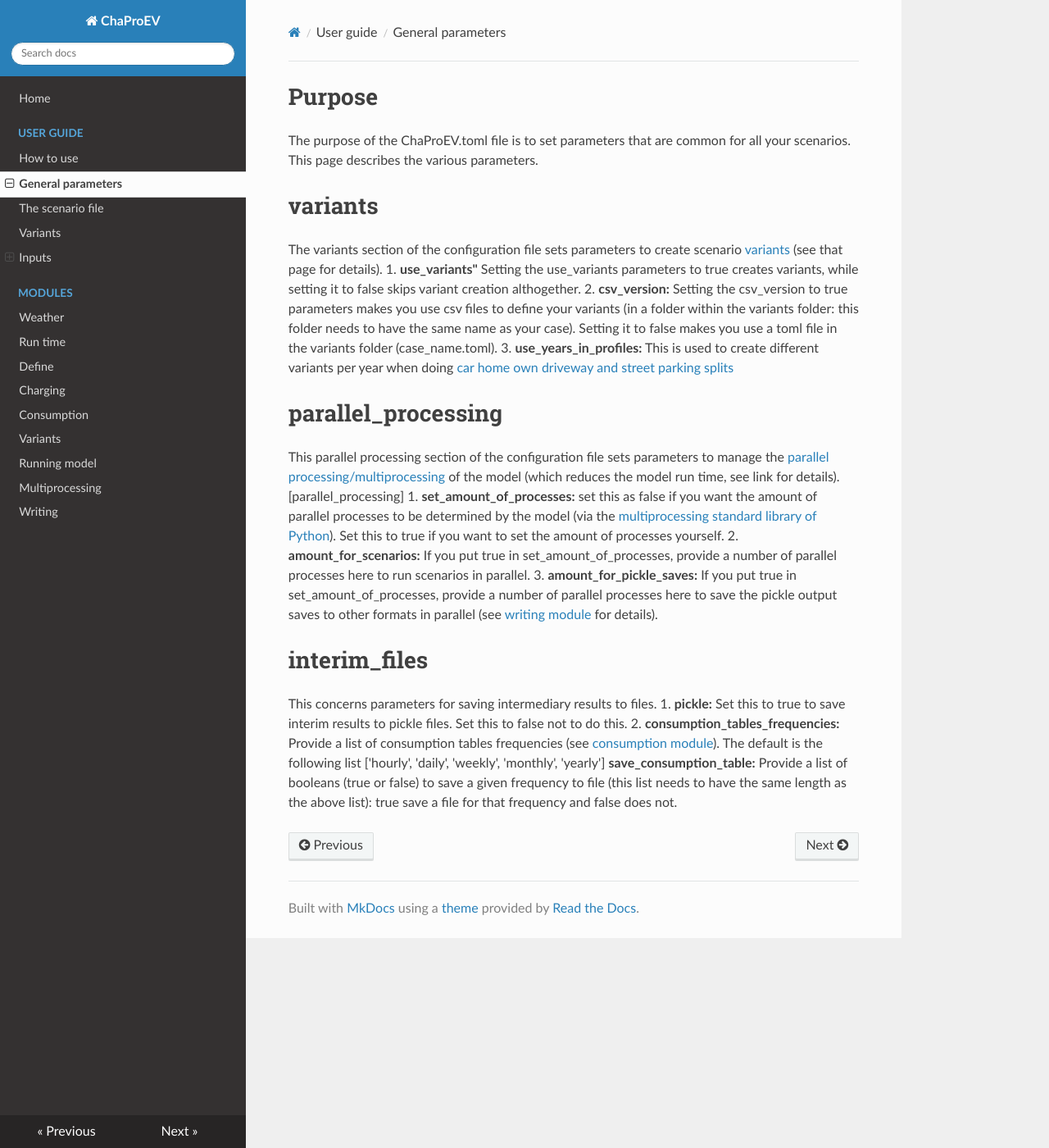
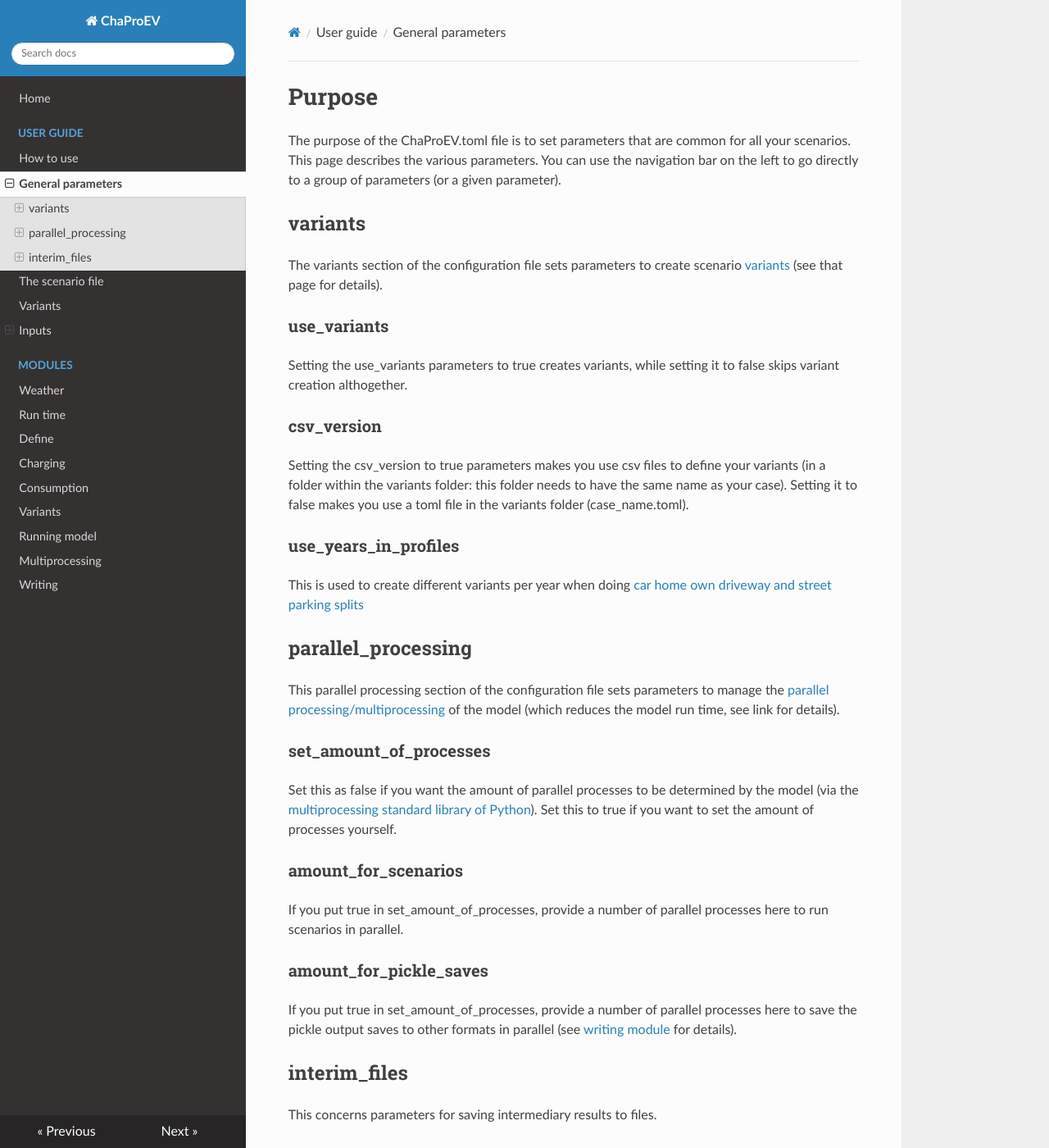
Before and after one commit to TNO/ChaProEV, an MkDocs documentation site: the page built from docs/general_parameters.md, in a window 1280 px wide and 1400 px high. Shown: the whole window at 82% size. Built offline with MkDocs 1.6.1, drawn with Linux system fonts in a browser that asks for light colours; nearby versions of some CDN libraries; some of the changed text lies outside the part shown.

Commit message:
General parameters documentation update

```diff
--- a/docs/general_parameters.md
+++ b/docs/general_parameters.md
@@ -2,33 +2,54 @@
 The purpose of the ChaProEV.toml file is to set parameters
 that are common for all your scenarios.
 This page describes the various parameters.
+You can use the navigation bar on the left to go directly to a group
+of parameters (or a given parameter).
 
-# variants
+## variants
 The variants section of the configuration file sets parameters
 to create scenario [variants](variants.md) (see that page for
 details).
-1.  **use_variants"** Setting the use_variants parameters to true creates variants,
+
+### use_variants
+Setting the use_variants parameters to true creates variants,
 while setting it to false skips variant creation althogether.
-2. **csv_version:** Setting the csv_version to true parameters makes you use csv files
+
+### csv_version
+
+Setting the csv_version to true parameters makes you use csv files
 to define your variants (in a folder within the variants folder: this
 folder needs to have the same name as your case). Setting it to false makes you use a toml file in the variants folder (case_name.toml).
-3. **use_years_in_profiles:** This is used to create different variants per year when doing
+
+### use_years_in_profiles
+
+This is used to create different variants per year when doing
 [car home own driveway and street parking splits](car_home_own_driveway_splits.md)
 
 
 
 
-# parallel_processing
+## parallel_processing
 This parallel processing section of the configuration file sets parameters to manage the [parallel processing/multiprocessing](multiprocessing.md) of the model (which reduces the model run time, see link for details).
-[parallel_processing]
-1. **set_amount_of_processes:** set this as false if you want the amount of parallel processes to be determined by the model (via the [multiprocessing standard library of Python](https://docs.python.org/3/library/multiprocessing.html)). Set this to true if you want to set the amount of processes yourself.
-2. **amount_for_scenarios:** If you put true in set_amount_of_processes, provide a number of parallel processes here to run scenarios in parallel.
-3. **amount_for_pickle_saves:** If you put true in set_amount_of_processes, provide a number of parallel processes here to save the pickle output saves to other formats in parallel (see [writing module](writing.md) for details).
 
-# interim_files
+### set_amount_of_processes
+
+Set this as false if you want the amount of parallel processes to be determined by the model (via the [multiprocessing standard library of Python](https://docs.python.org/3/library/multiprocessing.html)). Set this to true if you want to set the amount of processes yourself.
+
+### amount_for_scenarios
+
+If you put true in set_amount_of_processes, provide a number of parallel processes here to run scenarios in parallel.
+
+### amount_for_pickle_saves
+If you put true in set_amount_of_processes, provide a number of parallel processes here to save the pickle output saves to other formats in parallel (see [writing module](writing.md) for details).
+
+## interim_files
 This concerns parameters for saving intermediary results to files.
-1. **pickle:** Set this to true to save interim results to pickle files.
+
+### pickle
+Set this to true to save interim results to pickle files.
 Set this to false not to do this.
-2. **consumption_tables_frequencies:** Provide a list of consumption
+### consumption_tables_frequencies
+ Provide a list of consumption
 tables frequencies (see [consumption module](consumption.md)). The default is the following list ['hourly', 'daily', 'weekly', 'monthly', 'yearly']
-**save_consumption_table:**  Provide a list of booleans (true or false) to save a given frequency to file (this list needs to have the same length as the above list): true save a file for that frequency and false does not.
+### save_consumption_table
+Provide a list of booleans (true or false) to save a given frequency to file (this list needs to have the same length as the above list): true save a file for that frequency and false does not.
```
